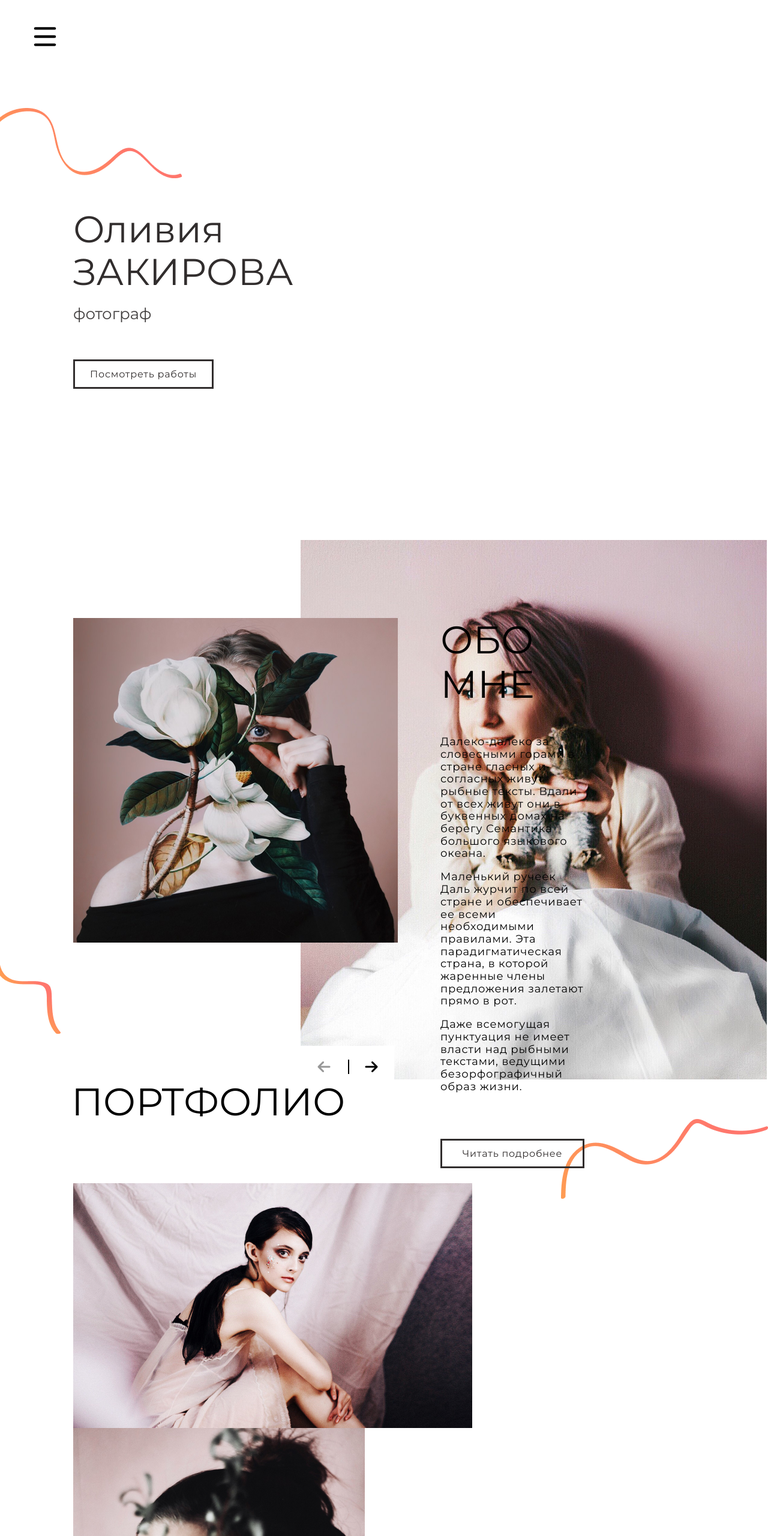
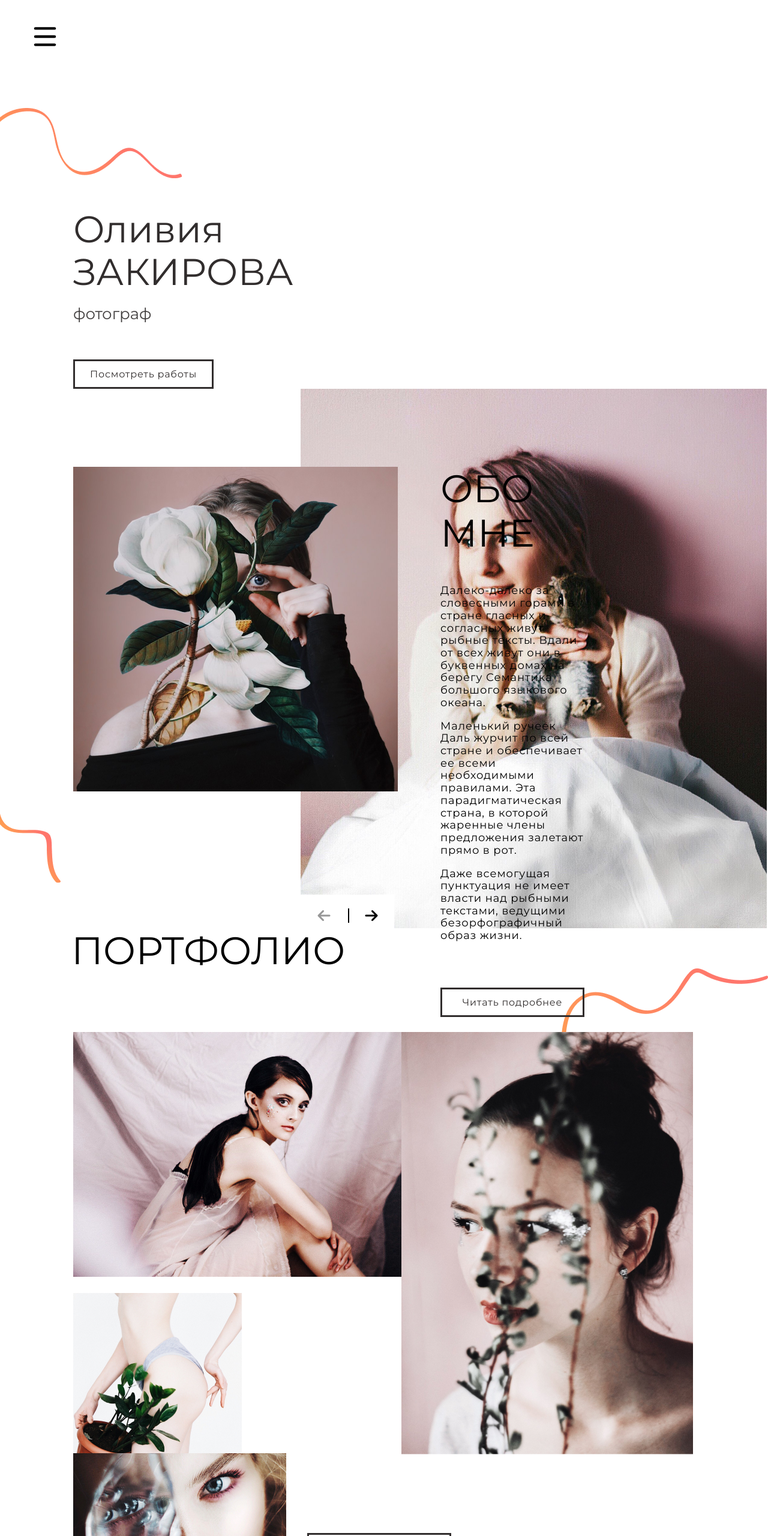
Before and after one commit to gitdefuckout/SK_group-work, a plain HTML site: page index.html in a window 1280 px wide. Shown: the top 2560 px of the page at 60% size. Drawn offline with Linux system fonts and the light colour scheme.

Commit message:
Update style.css

```diff
--- a/css/style.css
+++ b/css/style.css
@@ -19,14 +19,12 @@ width: 100%;
 width: 220px;
 }
 
-div.folio-23 {
-margin-top: 0;
+.fotki > div > img{
+width: 100%;
+height: 100%;
+object-fit: cover;
 }
 
-div.fotki {
-padding-bottom: 20px;
-justify-content: center;
-}
 
 a.btn-all {
 margin-top: 20px;
@@ -70,13 +68,13 @@ a {
 header{
 
 max-width: 1440px;
-height: 900px;
+max-height: 900px;
 
 }
 
 .tit-main {
 max-width: 661px;
-height: 900px;
+max-height: 900px;
 background: #FFFFFF;
 margin: 0;
 padding: 0;
@@ -155,9 +153,9 @@ padding: 0;
 background: linear-gradient(49.98deg, #FF9C53 10.33%, #FF766C 66.49%);
 }
 */
-.main-photo,
-.tit-main {
-display: inline-block;
+.menu {
+display: inline-flex;
+
 }
 
 img .tit-main {
@@ -323,35 +321,36 @@ margin-bottom: 49px;
 }
 
 .fotki {
-display: flex;
-flex-wrap: wrap;
 max-width: 1440px;
+display: grid;
+grid-gap: 35px;
+grid-template-columns: repeat(3, 1fr);
+grid-auto-rows: 400px;
+grid-auto-flow: dense;
 margin-left: 122px;
 margin-right:125px;
 }
 
+
+
 .folio-1 {
-margin-right: 42px;
 max-width: 665px;
 height: 408px;
+grid-column: span 2;
+grid-row: span 1;
 }
 
 .folio-4 {
+grid-column: span 1;
+grid-row: span 2;
 max-width: 486px;
 max-height: 703.55px;
-}
-
-.folio-23 {
-display: flex;
-flex-wrap: wrap;
-margin-top: -267px;
-align-items: flex-start;
 }
 
 .folio-2 {
 max-width: 281px;
 max-height: 267px;
-margin-right: 33px;
+
 }
 
 .folio-3 {
@@ -364,8 +363,7 @@ max-height: 267px;
 display: flex;
 padding-left: 33px;
 width: 240px;
-margin-top: 75px;
-margin-left: 602px;
+margin-left: 40%;
 margin-bottom: 130px;
 }
 
@@ -437,7 +435,7 @@ margin-bottom: 87.73px;
 display: grid;
 grid-gap: 63px;
 grid-template-columns: 1fr 1fr;
-grid-template-rows: 774px;
+grid-auto-rows: 774px;
 margin-left: 125px;
 margin-right: 121px;
 }
@@ -446,8 +444,6 @@ margin-right: 121px;
 max-width: 566px;
 font-size: 28px;
 }
-
-
 
 
 
```
